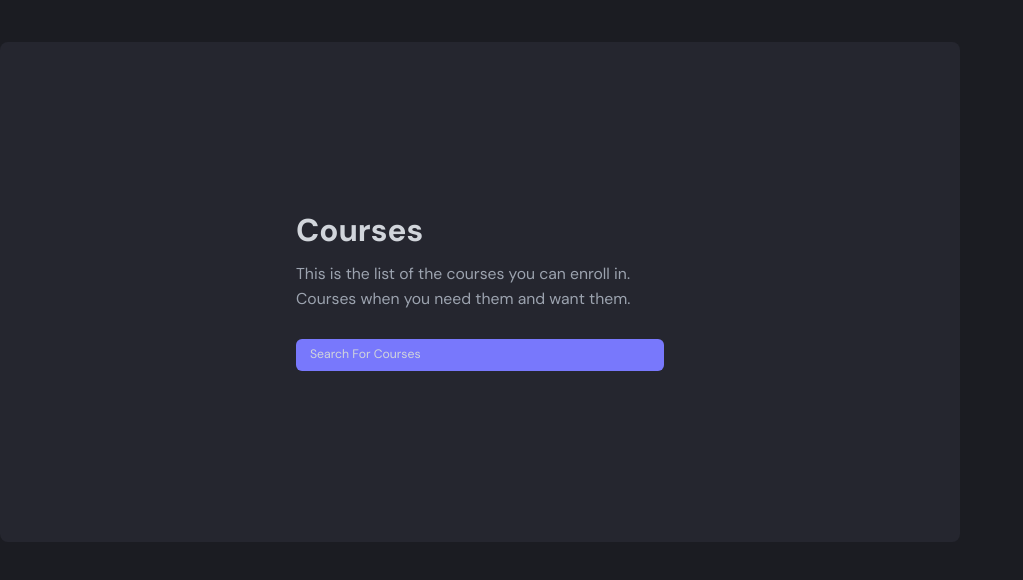
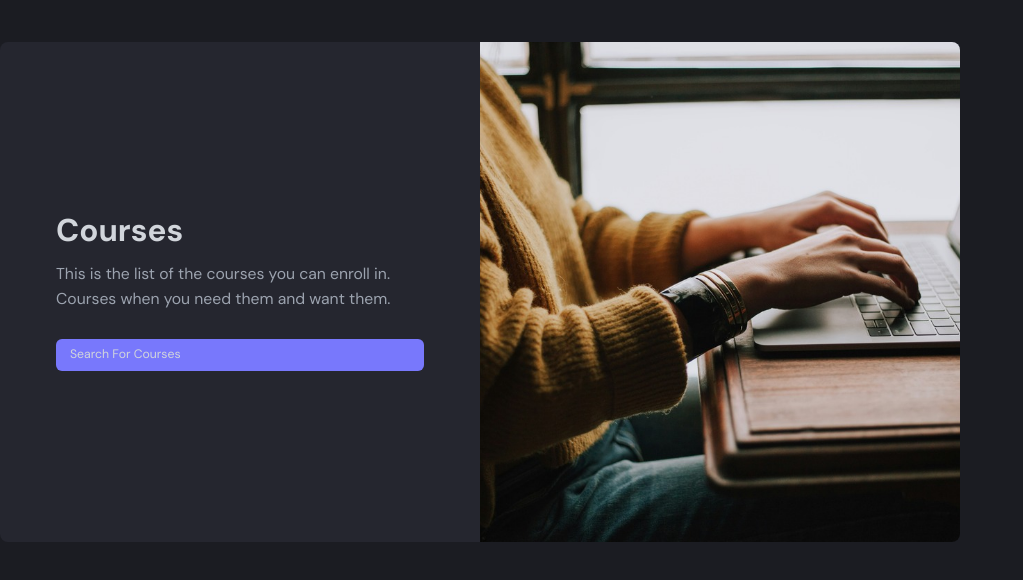
Before and after one commit to DenzelMswazi/learning, a Next.js app in the folder client/: page /landing in a window 1280 px wide. Shown: the top 580 px of the page, without its empty margins (0-1023 px from the left). Built offline with nearby package versions, Linux system fonts and the light colour scheme.

Commit message:
add hero images

```diff
--- a/client/src/app/(nondashboard)/landing/page.tsx
+++ b/client/src/app/(nondashboard)/landing/page.tsx
@@ -3,8 +3,11 @@
 import React from 'react';
 import { motion } from "framer-motion"
 import Link from 'next/link';
+import Image from 'next/image';
+import { useCarousel } from '@/hooks/useCarousel';
 
 const Landing = () => {
+   const currentImage = useCarousel({ totalImages: 3})
   return (
     <motion.div
     initial={{ opacity: 0}}
@@ -30,6 +33,20 @@ const Landing = () => {
                 </Link>
                </div>
             </div>
+            <div className="landing__hero-images">
+                {["/hero1.jpg", "/hero2.jpg", "/hero3.jpg"].map((src, index) => (
+                  <Image
+                  key={src}
+                  src={src}
+                  alt={`Hero Banner ${index + 1}`}
+                  fill
+                  priority={index === currentImage}
+                  sizes="(max-width:768px) 100vw, (max-width:1200px) 50vw 33vw"
+                  className={`landing__hero-image ${
+                    index === currentImage ? "landing__hero-image--active" : ""
+                  }`}                  />
+                ))}
+            </div>
          </motion.div>
     </motion.div>
   )
--- /dev/null
+++ b/client/src/hooks/useCarousel.ts
@@ -0,0 +1,23 @@
+import { useState, useEffect } from "react";
+
+interface useCarouselProps {
+    totalImages: number;
+    interval?: number;
+}
+
+export const useCarousel = ({
+    totalImages,
+    interval = 5000,
+}: useCarouselProps) => {
+    const [currentImage, setcurrentImage] = useState(0);
+
+    useEffect(() => {
+       const timer = setInterval(() => {
+        setcurrentImage((prev) => (prev + 1) % totalImages);
+       }, interval)
+
+       return () => clearInterval(timer);
+    }, [totalImages, interval])
+
+    return currentImage;
+}
```
